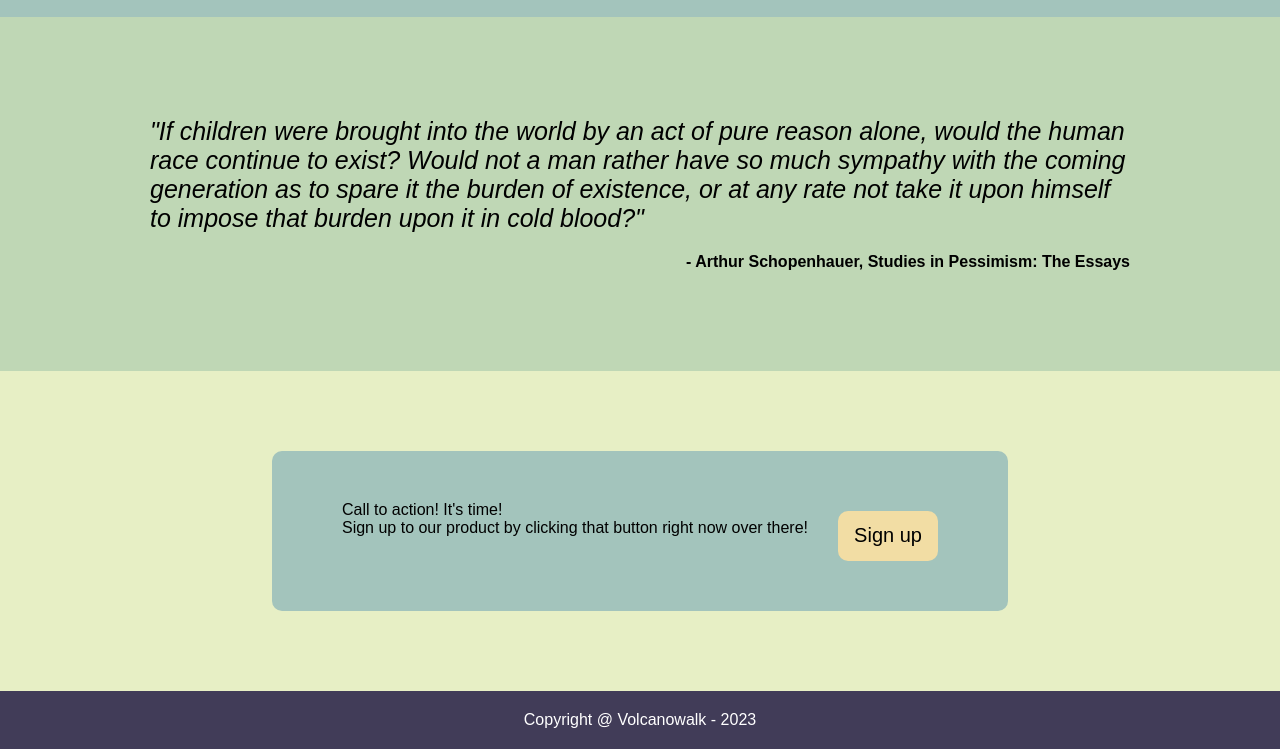
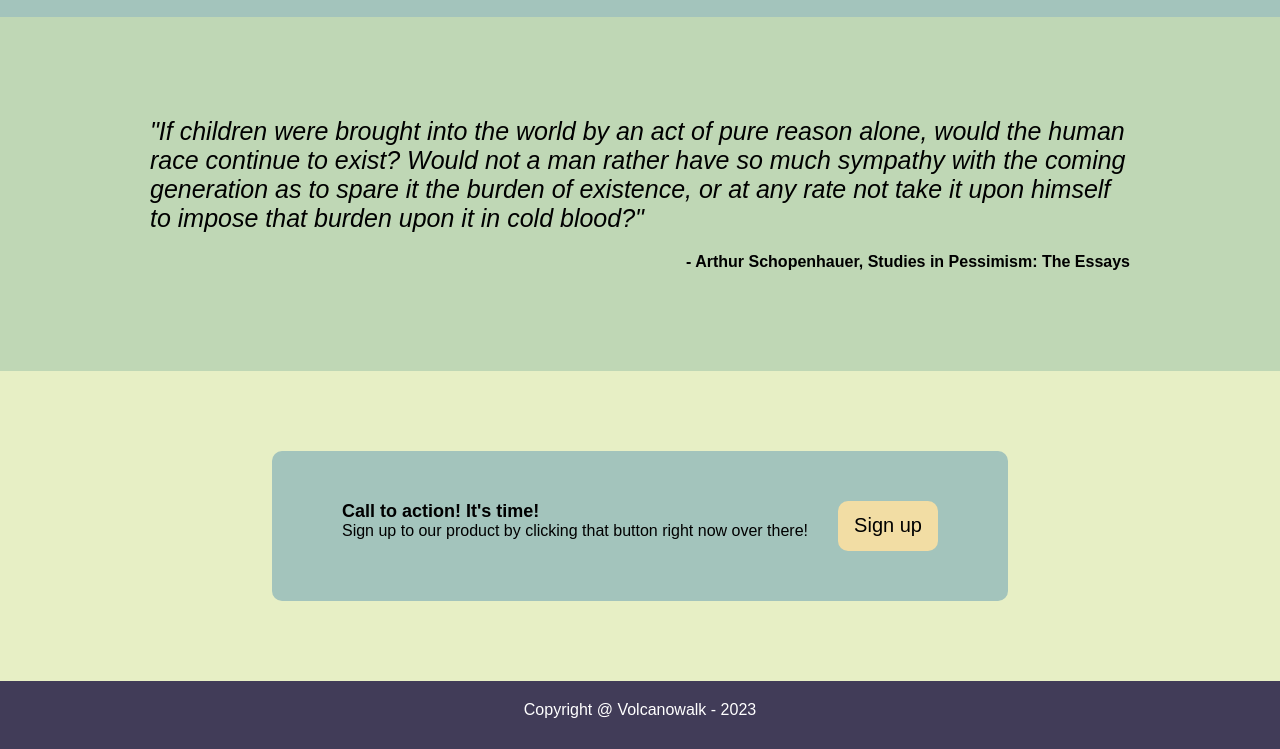
Before and after one commit to Volcanowalk/odin-volcanowalk_landing, a plain HTML site: page index.html in a window 1280 px wide. Shown: the part 1295-2044 px from the top of the page. Drawn offline with Linux system fonts and the light colour scheme; files whose address does not match are found by name.

Commit message:
Added background color to body element and finished the last section of the website

```diff
--- a/style.css
+++ b/style.css
@@ -2,10 +2,10 @@ body {
     font-family: Arial, Helvetica, sans-serif;
     margin: 0;
     padding: 0;
+    background-color: #413C58;
 }
 
 .header, .footer, .section1 {
-    background-color: #413C58;
     color: white;
 }
 
@@ -70,8 +70,11 @@ button {
     width: 100px;
     height: 50px;
     font-size: 20px;
+    border-radius: 10px;
+}
+
+.section1-1 button {
     margin-top: 10px;
-    border-radius: 10px;
 }
 
 button:hover {
@@ -150,3 +153,8 @@ button:hover {
     display: flex;
     gap: 30px;
 }
+
+.ad-quote-1 {
+    font-size: 18px;
+    font-weight: 900;
+}
```
